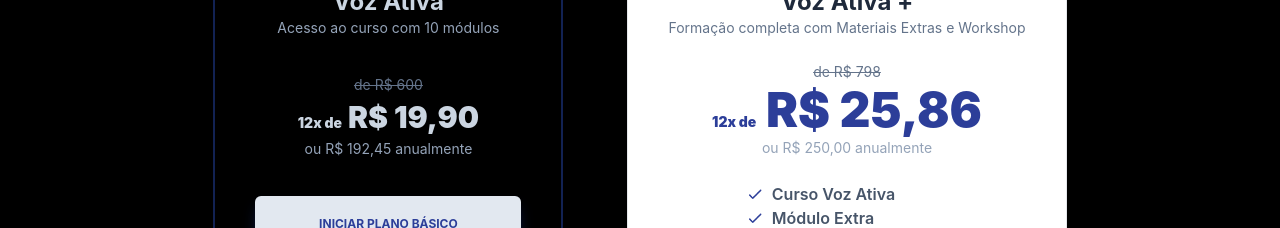
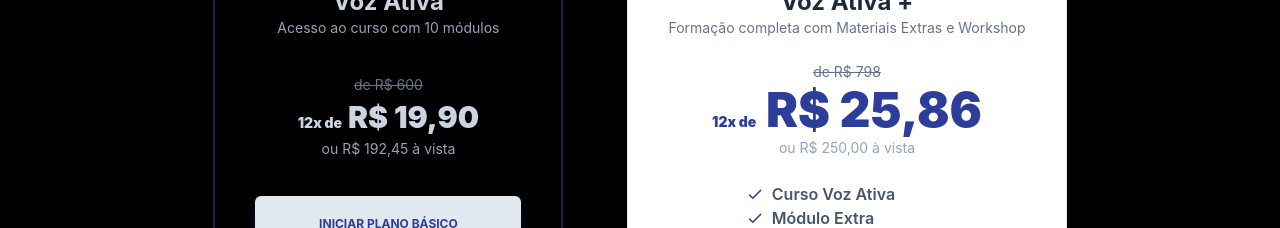
Before and after one commit to institutovocalize/institutovocalize.github.io, a plain HTML site: page index.html in a window 1280 px wide. Shown: the part 4040-4268 px from the top of the page. Drawn offline with Linux system fonts and the light colour scheme.

Commit message:
change text

```diff
--- a/index.html
+++ b/index.html
@@ -415,7 +415,7 @@
                     <div class="space-y-1">
                         <p class="line-through text-sm text-semibold text-slate-500">de R$ 600</p>
                         <p class="text-xl sm:text-3xl font-black"><span class="text-sm">12x de</span> R$ 19,90</p>
-                        <p class="text-sm text-slate-400">ou R$ 192,45 anualmente</p>
+                        <p class="text-sm text-slate-400">ou R$ 192,45 à vista</p>
                     </div>
                     <div class="w-full">
                         <a href="https://pay.hotmart.com/O101070015S" target="_blank">
@@ -437,7 +437,7 @@
                     <div class="space-y-1">
                         <p class="line-through text-sm text-semibold text-slate-500">de R$ 798</p>
                         <p class="text-2xl sm:text-5xl font-black text-[#2C3E99]"><span class="text-sm">12x de</span> R$ 25,86</p>
-                        <p class="text-sm text-slate-400">ou R$ 250,00 anualmente</p>
+                        <p class="text-sm text-slate-400">ou R$ 250,00 à vista</p>
                     </div>
                     <ul class="text-left mx-auto text-md font-semibold text-slate-600">
                         <li class="flex flex-row gap-2 items-center"><img class="w-[18px]" src="/images/icons/check.png"> Curso Voz Ativa</li>
```
